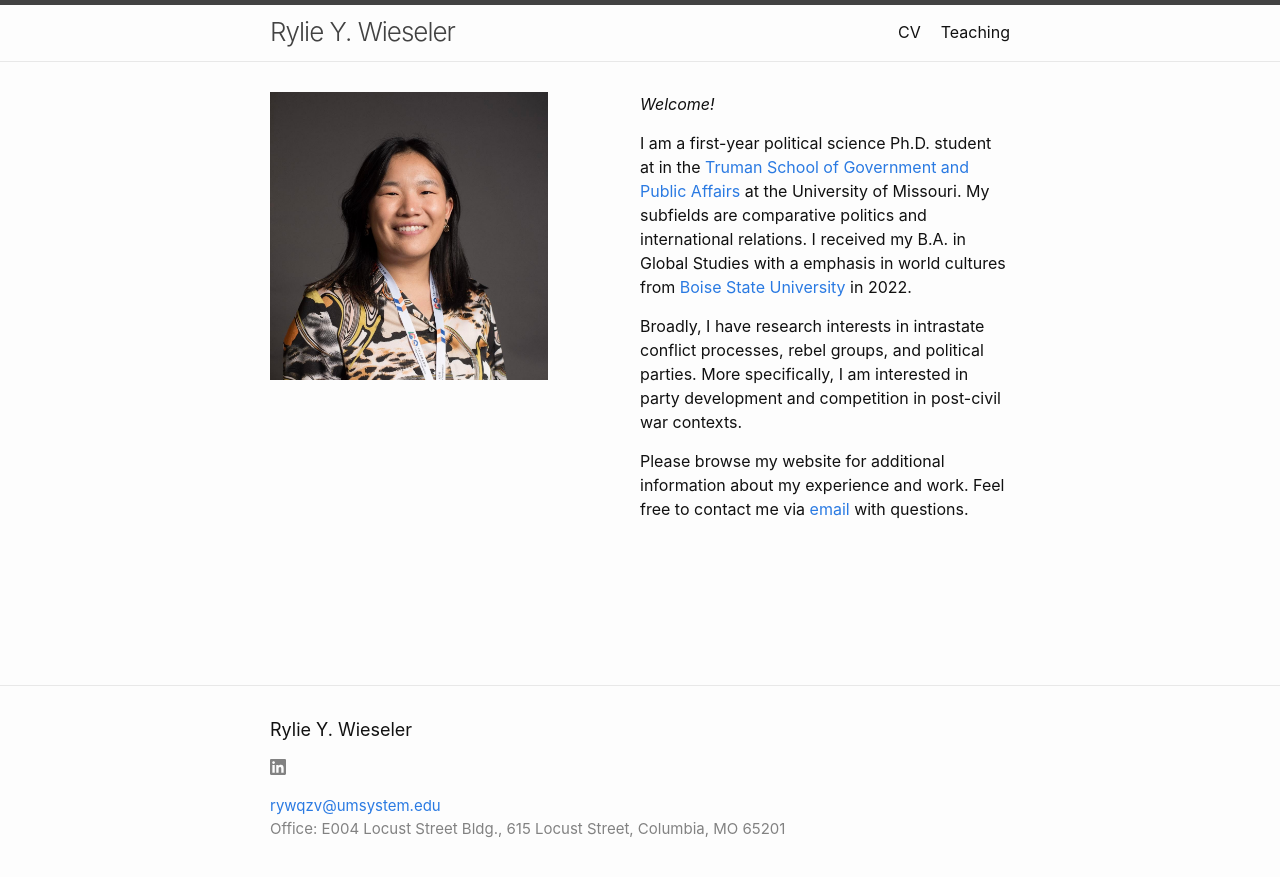
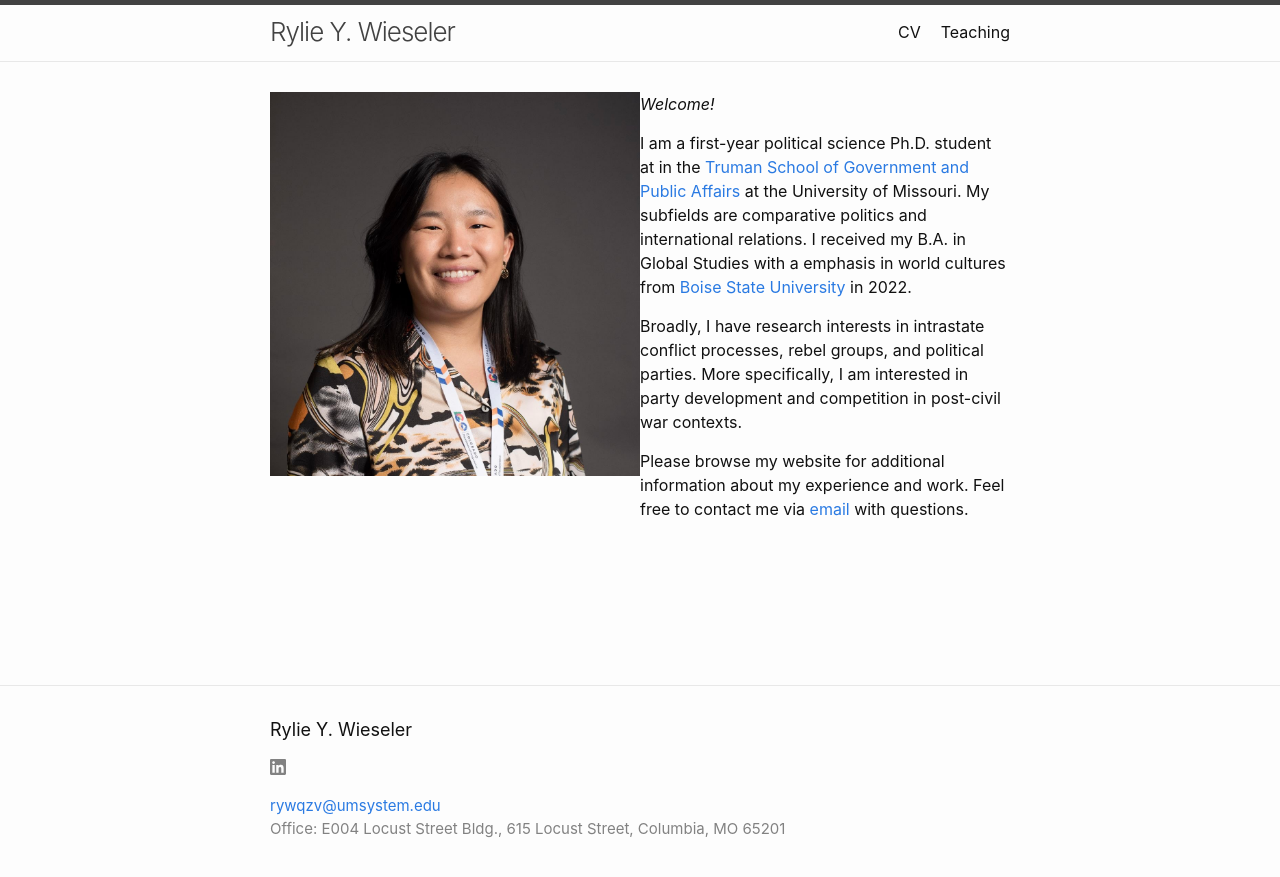
Before and after one commit to ryliewieseler/ryliewieseler.github.io, a Jekyll site: the page built from index.md, in a window 1280 px wide. Shown: the top 877 px of the page. Built offline with Jekyll 4.4.1, drawn with Linux system fonts in a browser that asks for light colours.

Commit message:
Update home.html

```diff
--- a/_layouts/home.html
+++ b/_layouts/home.html
@@ -9,7 +9,7 @@ layout: default
 
   <div class="row">
     <div class="column">
-      <img align="left" width="75%" height="auto" src="files/wieseler.jpg">
+      <img align="left" max-width="100%" height="auto" src="files/wieseler.jpg">
     </div>
     <div class="column">
       {{ content }}
```
